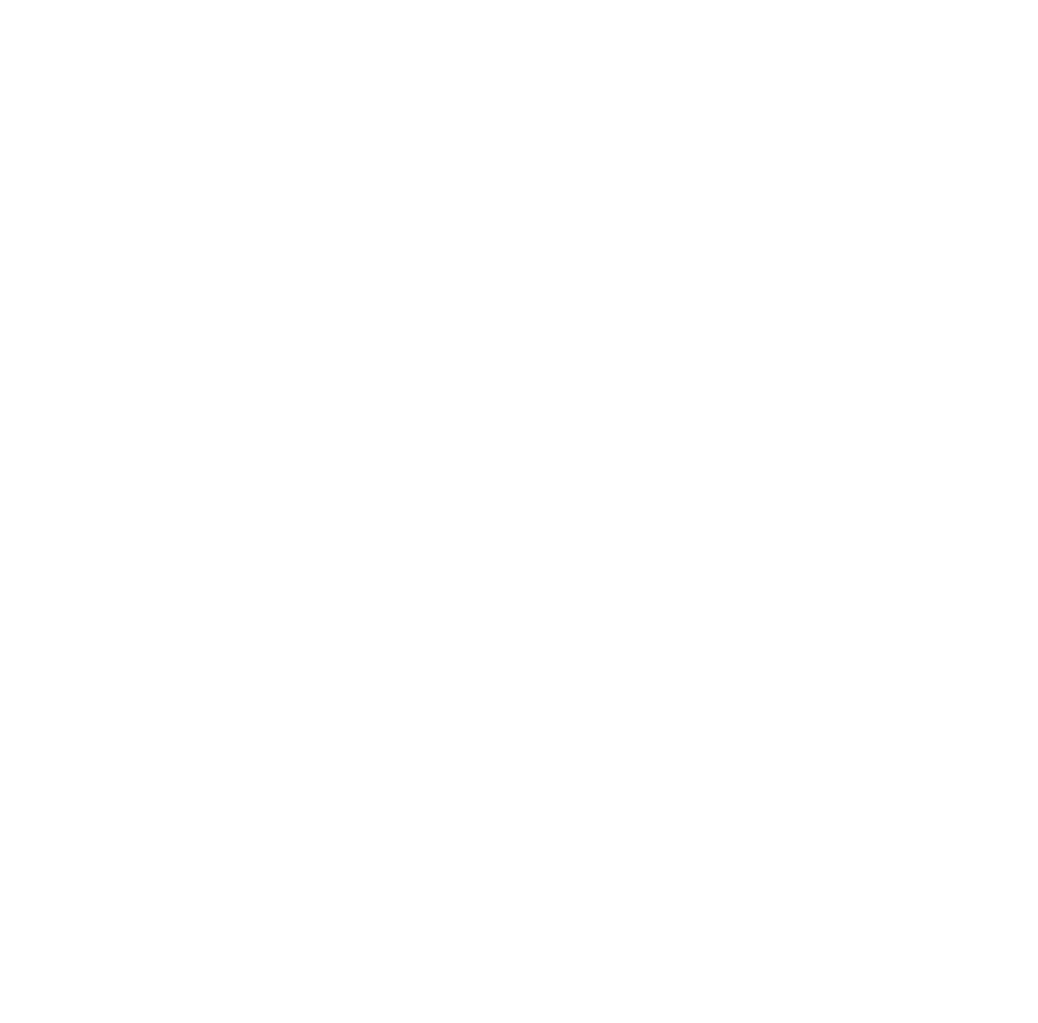
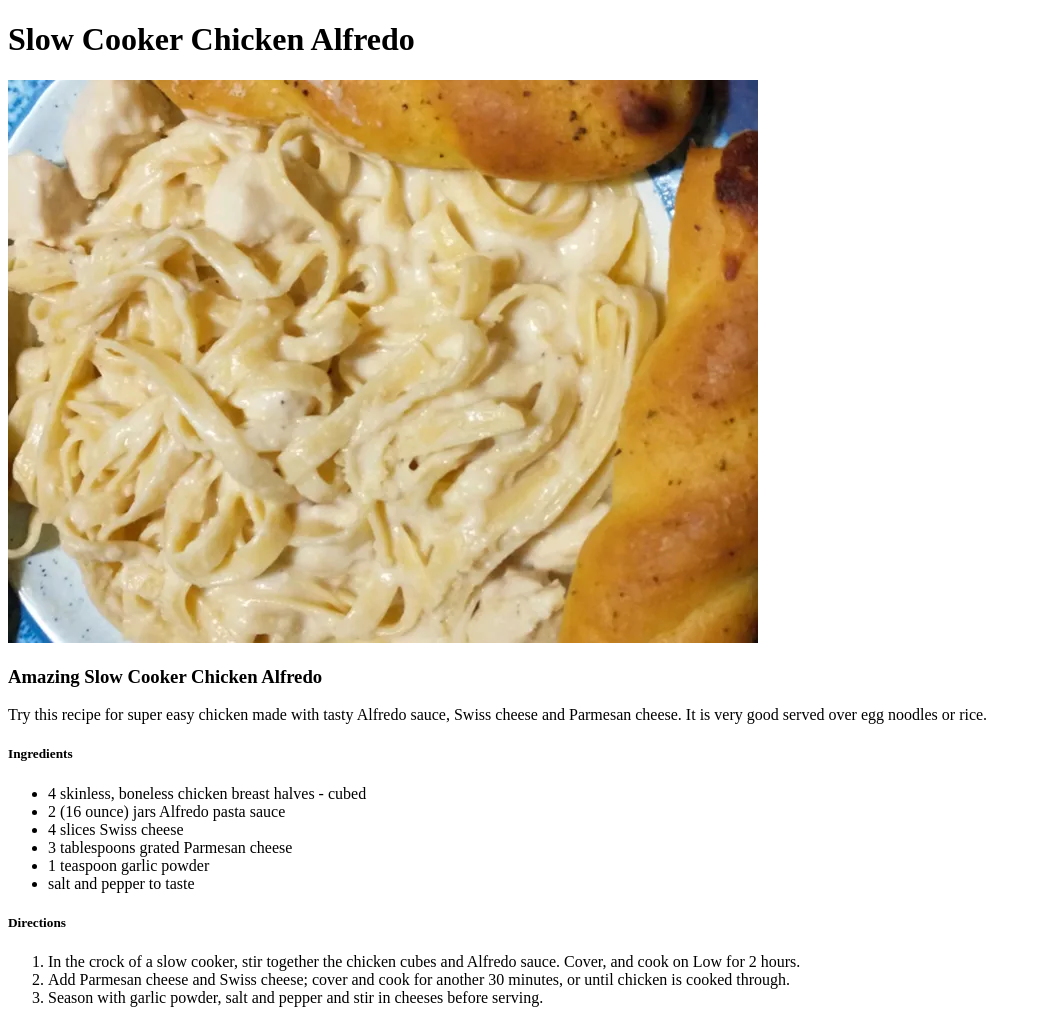
Before and after one commit to MasonKoit/odin-recipes, a plain HTML site: page recipes/chickenAlfredo.html in a window 1280 px wide. Shown: the whole page, without its empty margins (0-1038 px from the left). Before the commit the page ends 800 px from the top, so only its background shows below. Drawn offline with Linux system fonts and the light colour scheme.

Commit message:
Completed Chicken Alfredo Page
In this commit, the chicken alfredo page has been completed with an image, description, ingredients, and directions for the recipe

```diff
--- a/recipes/chickenAlfredo.html
+++ b/recipes/chickenAlfredo.html
@@ -0,0 +1,28 @@
+<!DOCTYPE html>
+<html lang="en">
+    <head>
+        <meta charset="UTF-8">
+        <title>Chicken Alfredo | Recipes Project</title>
+    </head>
+    <body>
+        <h1>Slow Cooker Chicken Alfredo</h1>
+        <img src="../images/alfredo.webp">
+        <h3>Amazing Slow Cooker Chicken Alfredo</h3>
+        <p>Try this recipe for super easy chicken made with tasty Alfredo sauce, Swiss cheese and Parmesan cheese. It is very good served over egg noodles or rice.</p>
+        <h5>Ingredients</h5>
+        <ul>
+            <li>4 skinless, boneless chicken breast halves - cubed</li>
+            <li>2 (16 ounce) jars Alfredo pasta sauce</li>
+            <li>4 slices Swiss cheese</li>
+            <li>3 tablespoons grated Parmesan cheese</li>
+            <li>1 teaspoon garlic powder</li>
+            <li>salt and pepper to taste</li>
+        </ul>
+        <h5>Directions</h5>
+        <ol>
+            <li>In the crock of a slow cooker, stir together the chicken cubes and Alfredo sauce. Cover, and cook on Low for 2 hours.</li>
+            <li>Add Parmesan cheese and Swiss cheese; cover and cook for another 30 minutes, or until chicken is cooked through.</li>
+            <li>Season with garlic powder, salt and pepper and stir in cheeses before serving.</li>
+        </ol>
+    </body>
+</html>
```
Also changed, not shown: index.html (+4 -1 lines), images/alfredo.webp (added).
